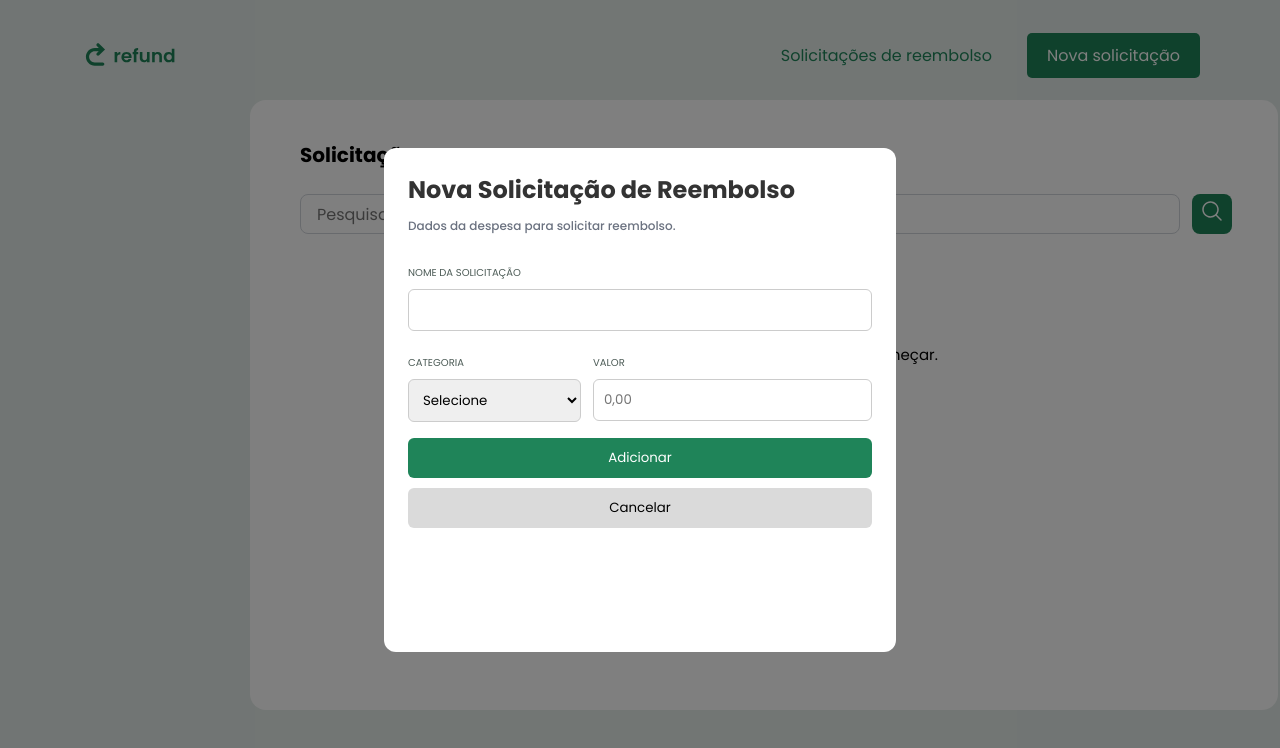
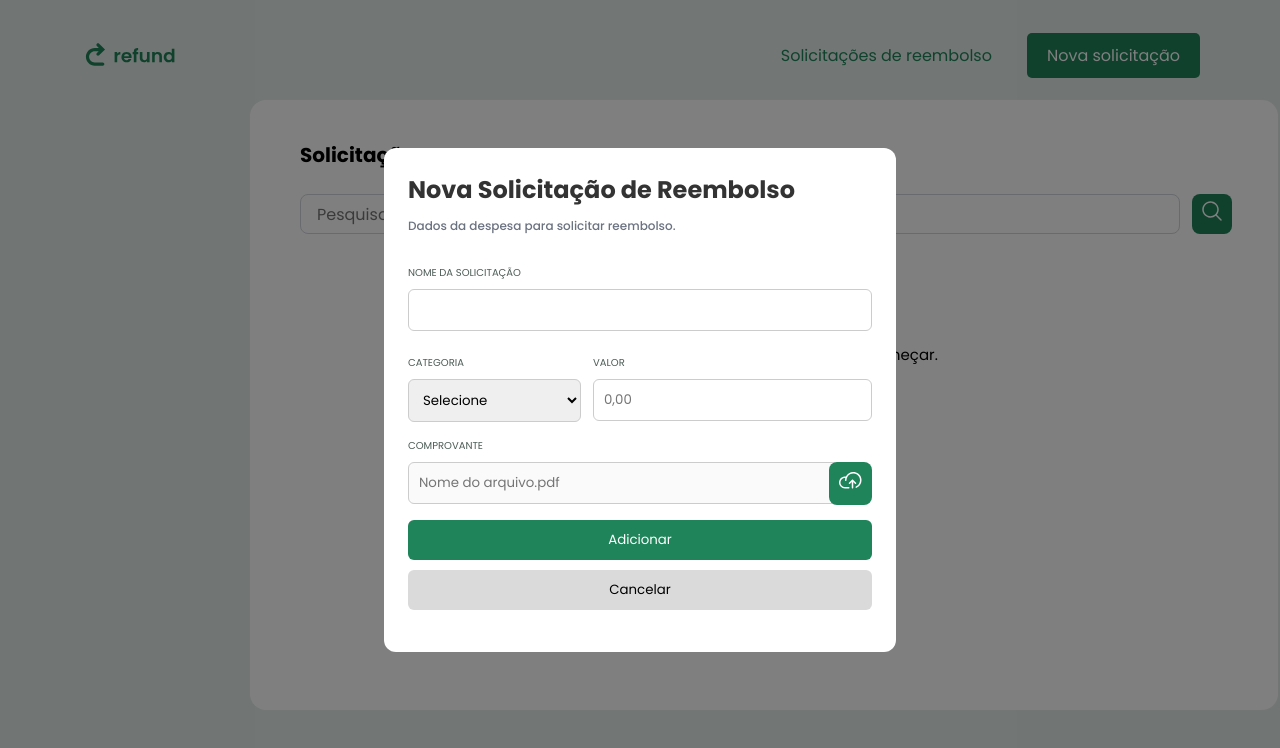
Before and after one commit to JulioAlencar0/refund-web, a React (Vite) app: page / in a window 1280 px wide. Both pictures are taken after a click on the button "Nova solicitação". Shown: the top 748 px of the page. Built offline with nearby package versions, Linux system fonts and the light colour scheme.

Commit message:
feat: add file upload functionality with cloud icon and style updates

```diff
--- a/src/App.jsx
+++ b/src/App.jsx
@@ -11,6 +11,7 @@ import successIcon from "./assets/success.svg";
 import alertIcon from "./assets/alert.svg";
 import leftArrow from "./assets/arrowLeft.svg";
 import rightArrow from "./assets/arrowRight.svg";
+import cloud from "./assets/cloud.svg";
 
 function App() {
   const [refunds, setRefunds] = useState([]);
@@ -21,6 +22,13 @@ function App() {
   const [confirmModal, setConfirmModal] = useState(false);
   const [selectedRefund, setSelectedRefund] = useState(null);
   const [searchTerm, setSearchTerm] = useState("");
+  const [fileName, setFileName] = useState("");
+
+  const handleFileChange = (event) => {
+    if (event.target.files.length > 0) {
+      setFileName(event.target.files[0].name);
+    }
+  };
 
   const itemsPerPage = 6;
 
@@ -46,8 +54,8 @@ function App() {
   const currentRefunds = filteredRefunds.slice(startIndex, endIndex);
 
   const addRefund = () => {
-    if (!name.trim() || !category.trim() || !value.trim()) {
-      alert("Preencha todos os campos antes de adicionar a solicitação!");
+    if (!name.trim() || !category.trim() || !value.trim() || !fileName.trim()) {
+      alert("Preencha todos os campos e o comprovante antes de adicionar a solicitação!");
       return;
     }
 
@@ -65,7 +73,18 @@ function App() {
     setName("");
     setCategory("");
     setValue("");
+    setFileName("");
   };
+
+  // Função para abrir o modal e zerar os campos
+const openNewRefundModal = () => {
+  setName("");
+  setCategory("");
+  setValue("");
+  setFileName("");
+  setShowModal(true);
+};
+
 
   const openRefundDetails = (refund) => {
     setSelectedRefund(refund);
@@ -89,7 +108,7 @@ function App() {
       <div className="header">
         <img src={logo} alt="Logo" />
         <button className="btn1">Solicitações de reembolso</button>
-        <button className="btn2" onClick={() => setShowModal(true)}>
+        <button className="btn2" onClick={openNewRefundModal}>
           Nova solicitação
         </button>
       </div>
@@ -202,10 +221,29 @@ function App() {
                 />
               </div>
             </div>
+          <div>
+            <p>COMPROVANTE</p>
+              <input className="cloud-input"
+                type="text"
+                value={fileName}
+                placeholder="Nome do arquivo.pdf"
+                disabled
+              />
+                <label className="cloud-btn">
+                  <img src={cloud} alt="" />
+                  <input type="file" hidden onChange={handleFileChange} />
+                </label>
+            </div>
 
             <div className="modal-buttons column">
               <button onClick={addRefund}>Adicionar</button>
-              <button onClick={() => setShowModal(false)}>Cancelar</button>
+              <button onClick={() => {
+                setShowModal(false);
+                setName("");
+                setCategory("");
+                setValue("");
+                setFileName("");
+              }} >Cancelar</button>
             </div>
           </div>
         </div>
--- a/src/index.css
+++ b/src/index.css
@@ -128,7 +128,22 @@ body {
   color: #000;
 }
 
+.cloud-input{
+  padding: 10px 10px;
+  border-radius: 8px;
+  border: 1px solid #ccc;
+  width: 430px;
+}
 
+.cloud-btn{
+  padding: 9px 10px;
+  background-Color: #1F8459;
+  color: #fff;
+  border-Radius: 8px;
+  cursor: pointer;
+  position: absolute;
+  margin-left: -9px;
+}
 .empty-state {
   display: flex;
   flex-direction: column;
```
Also changed, not shown: src/assets/cloud.svg (added).
